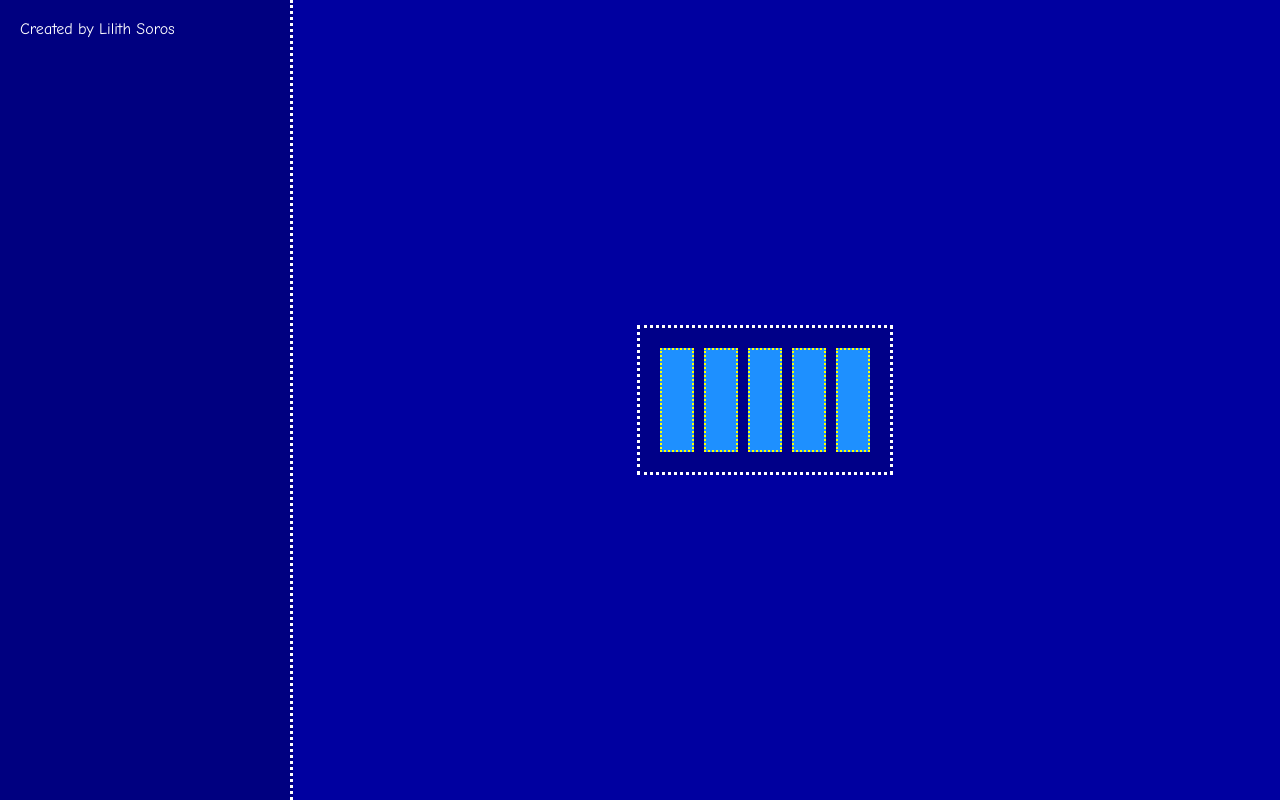
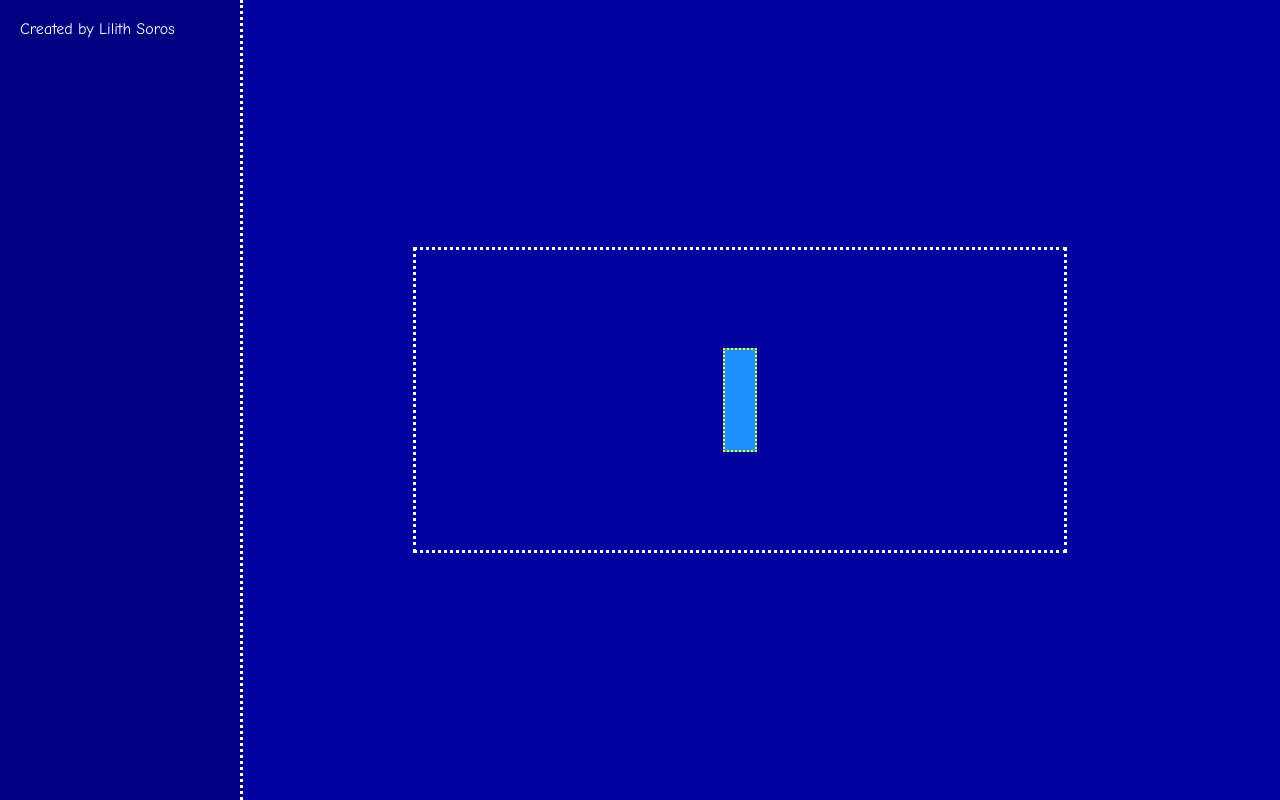
Before and after one commit to djthankyou/chimes, a plain HTML site: page index.html in a window 1280 px wide. Drawn offline with Linux system fonts and the light colour scheme.

Commit message:
Update styles.css

```diff
--- a/styles.css
+++ b/styles.css
@@ -1,31 +1,24 @@
-body {
+body, html {
+    height: 100%;
+    margin: 0;
     background-color: #0000A0; /* Deep blue background */
+    font-family: 'Comic Sans MS', cursive, sans-serif;
     color: white;
-    font-family: 'Comic Sans MS', cursive, sans-serif;
-    margin: 0;
-    padding: 0;
 }
 
 aside {
     background-color: #000080; /* Navy blue */
-    color: white;
     padding: 20px;
     position: fixed;
-    left: 0;
     top: 0;
     bottom: 0;
-    width: 250px;
-    font-size: 16px;
+    left: 0;
+    width: 200px;
     border-right: 3px dotted white;
 }
 
-aside p {
-    font-size: 14px;
-    margin-top: 20px;
-}
-
 main {
-    margin-left: 250px;
+    margin-left: 200px;
     display: flex;
     justify-content: center;
     align-items: center;
@@ -34,19 +27,42 @@ main {
 
 #chimeBox {
     display: flex;
-    flex-wrap: wrap;
-    justify-content: center;
+    justify-content: space-around;
     align-items: center;
-    gap: 10px;
-    padding: 20px;
+    width: 60%;
+    height: 300px;
     border: 3px dotted white;
-    background-color: #000088; /* Lighter blue */
+    position: relative; /* For chime movement */
 }
 
 .chime {
-    cursor: pointer;
     width: 30px;
     height: 100px;
     background-color: #1E90FF; /* Dodger blue */
     border: 2px dotted yellow;
+    position: absolute;
 }
+
+#rain {
+    position: absolute;
+    top: 0;
+    left: 0;
+    width: 100%;
+    height: 100%;
+    overflow: hidden;
+    pointer-events: none; /* Allows click through the rain */
+}
+
+.raindrop {
+    position: absolute;
+    width: 2px;
+    height: 15px;
+    background-color: white;
+    animation: fall linear;
+}
+
+@keyframes fall {
+    to {
+        transform: translateY(100vh);
+    }
+}
```
